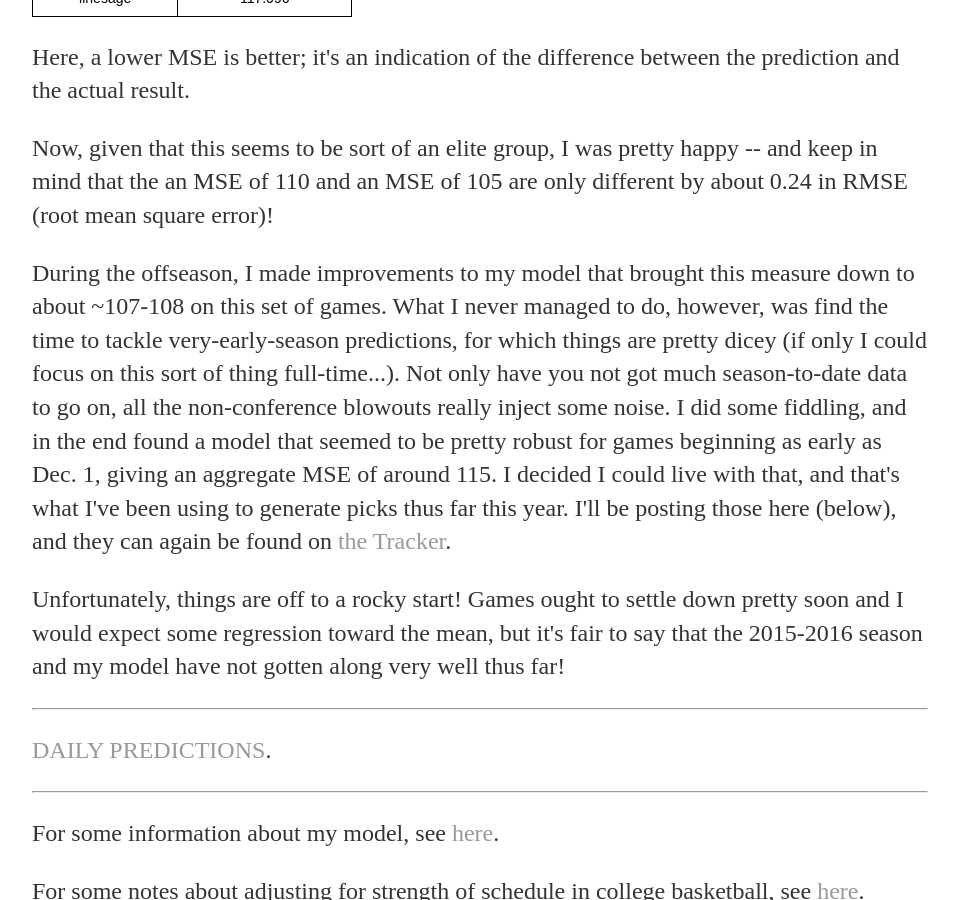
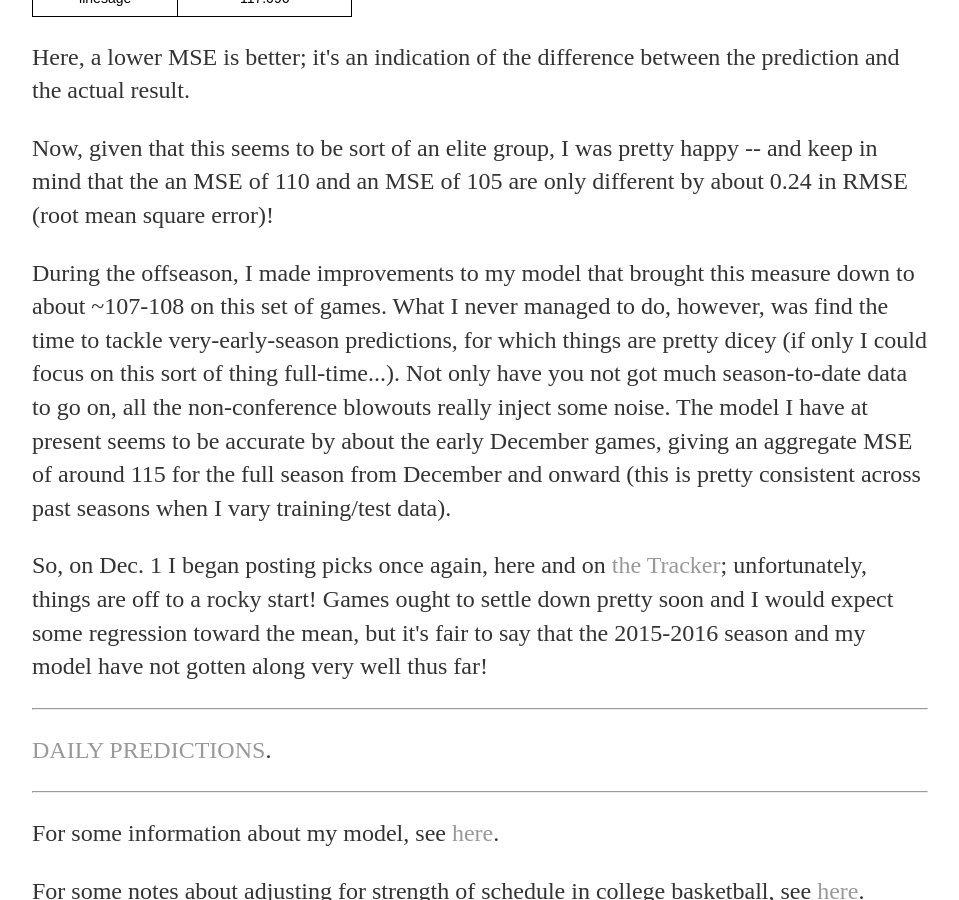
Before and after one commit to erikrforseth/erikrforseth.github.io, a Jekyll site: the page built from basketball/index.html, in a window 1280 px wide and 900 px high, scrolled down 1042 px. Shown: the whole window, without its empty margins (160-1119 px from the left). Built offline with Jekyll 4.4.1, drawn with Linux system fonts in a browser that asks for light colours.

Commit message:
Some wording changes on bball page.

```diff
--- a/basketball/index.html
+++ b/basketball/index.html
@@ -82,8 +82,8 @@
 </table>
   <p>Here, a lower MSE is better; it's an indication of the difference between the prediction and the actual result.</p>
   <p>Now, given that this seems to be sort of an elite group, I was pretty happy -- and keep in mind that the an MSE of 110 and an MSE of 105 are only different by about 0.24 in RMSE (root mean square error)!</p>
-  <p>During the offseason, I made improvements to my model that brought this measure down to about ~107-108 on this set of games. What I never managed to do, however, was find the time to tackle very-early-season predictions, for which things are pretty dicey (if only I could focus on this sort of thing full-time...). Not only have you not got much season-to-date data to go on, all the non-conference blowouts really inject some noise. I did some fiddling, and in the end found a model that seemed to be pretty robust for games beginning as early as Dec. 1, giving an aggregate MSE of around 115. I decided I could live with that, and that's what I've been using to generate picks thus far this year. I'll be posting those here (below), and they can again be found on <a href="http://www.thepredictiontracker.com/predbb.html">the Tracker</a>.</p>
-  <p>Unfortunately, things are off to a rocky start! Games ought to settle down pretty soon and I would expect some regression toward the mean, but it's fair to say that the 2015-2016 season and my model have not gotten along very well thus far!</p>
+  <p>During the offseason, I made improvements to my model that brought this measure down to about ~107-108 on this set of games. What I never managed to do, however, was find the time to tackle very-early-season predictions, for which things are pretty dicey (if only I could focus on this sort of thing full-time...). Not only have you not got much season-to-date data to go on, all the non-conference blowouts really inject some noise. The model I have at present seems to be accurate by about the early December games, giving an aggregate MSE of around 115 for the full season from December and onward (this is pretty consistent across past seasons when I vary training/test data).
+  <p>So, on Dec. 1 I began posting picks once again, here and on <a href="http://www.thepredictiontracker.com/predbb.html">the Tracker</a>; unfortunately, things are off to a rocky start! Games ought to settle down pretty soon and I would expect some regression toward the mean, but it's fair to say that the 2015-2016 season and my model have not gotten along very well thus far!</p>
   <hr>
   <p> <a href="/basketball/todayspicks.csv">DAILY PREDICTIONS</a>. </p>
   <hr>
```
